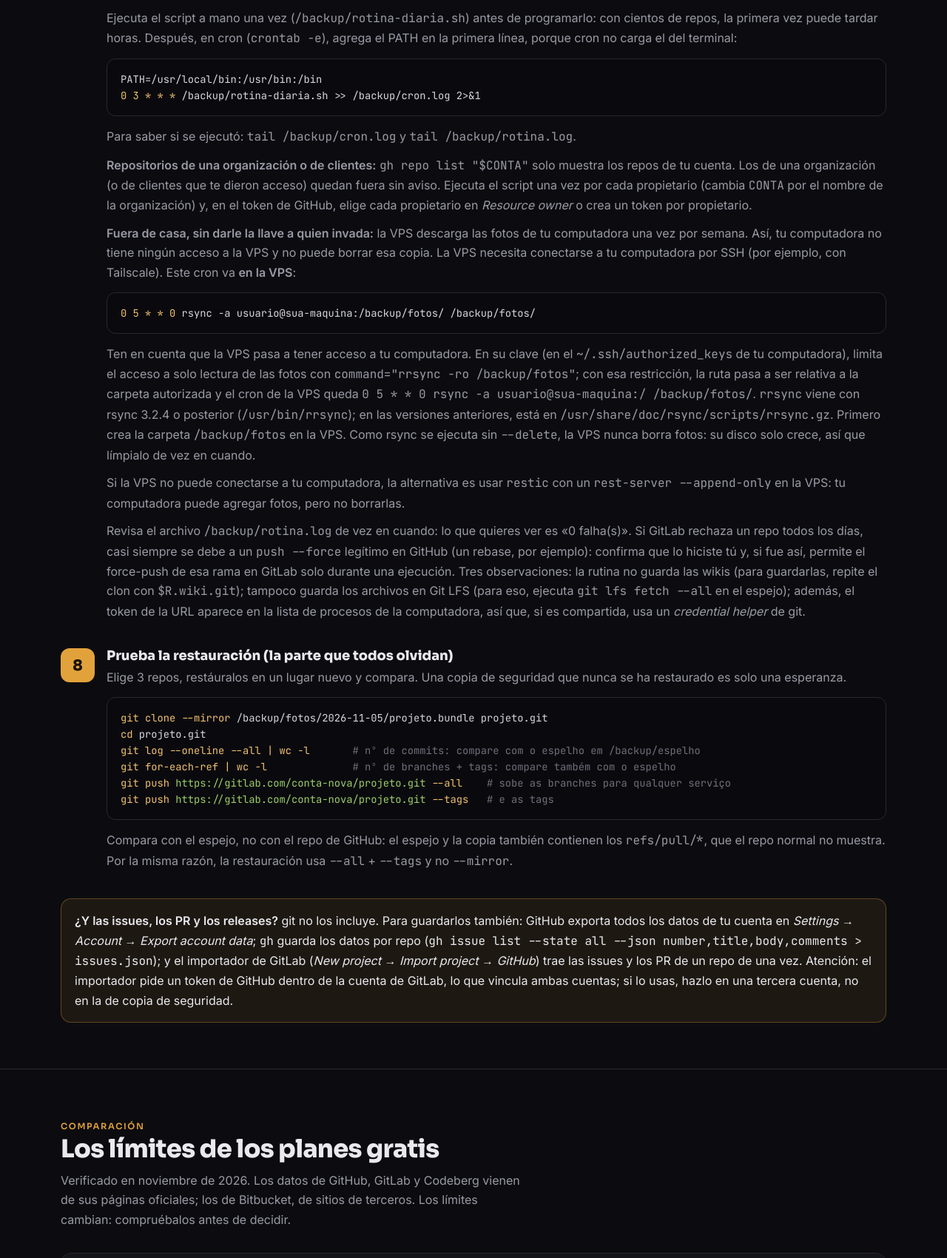
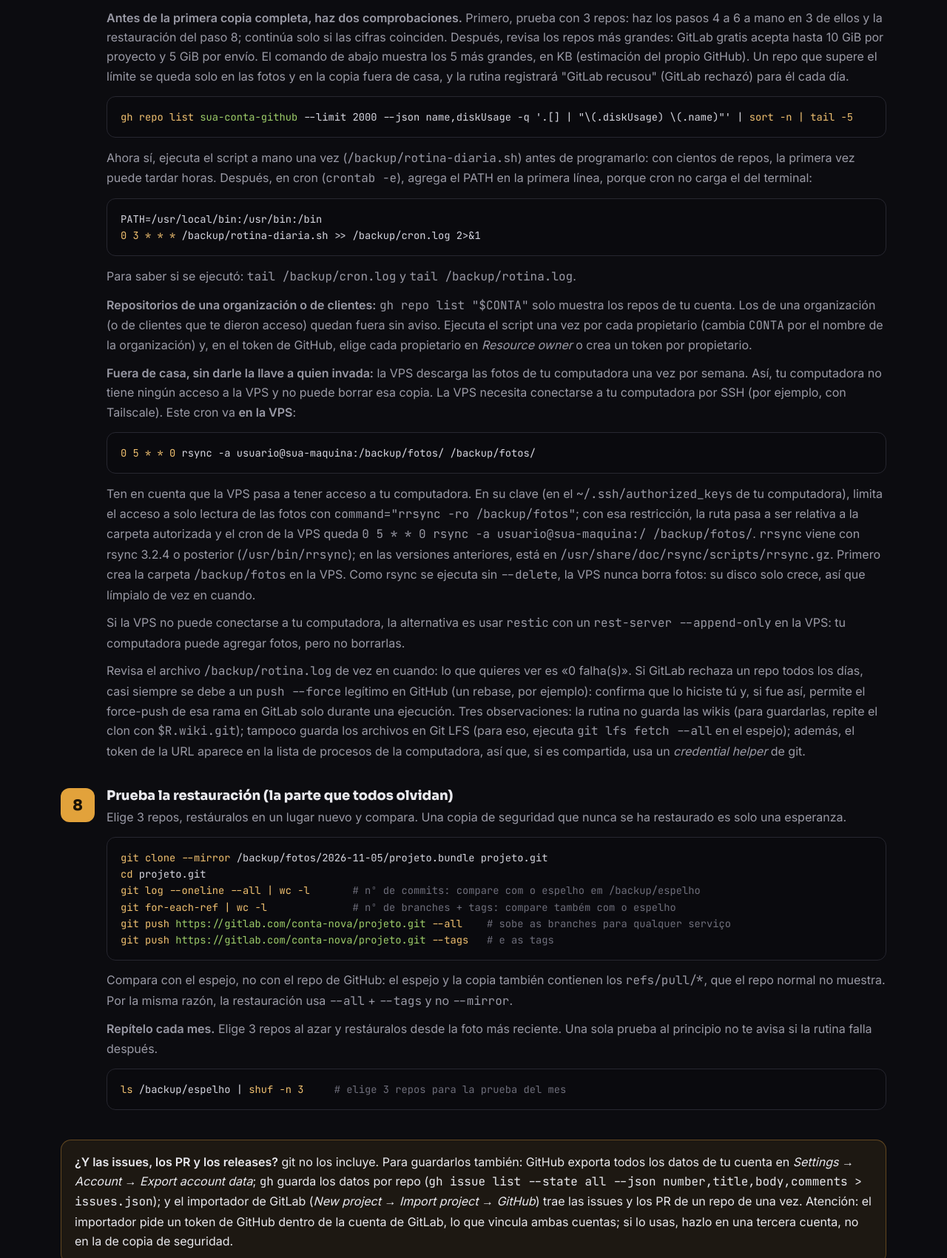
Before and after one commit to inematds/protegendo-seus-repos, a plain HTML site: page guia/es/index.html in a window 1280 px wide. Shown: the part 7923-9623 px from the top of the page at 74% size. Drawn offline with Linux system fonts and the light colour scheme.

Commit message:
guia: testar antes da cópia completa, conferir limites do GitLab e teste mensal (PT/EN/ES)
Co-Authored-By: Claude Opus 5.5 <noreply@anthropic.com>

```diff
--- a/guia/es/index.html
+++ b/guia/es/index.html
@@ -323,7 +323,9 @@ LISTA=$(gh repo list "$CONTA" --limit 2000 --json name -q '.[].name') &amp;&amp;
 <span class="c"># rotação: apaga fotos com mais de 35 dias, menos as do dia 01 (ficam como mensais; apague à mão as muito antigas)</span>
 find "$BASE/fotos" -mindepth 1 -maxdepth 1 -type d -mtime +35 ! -name '*-01' -exec rm -rf {} +
 echo "$DIA: $FALHAS falha(s)" &gt;&gt; "$BASE/rotina.log"</pre>
-    <p>Ejecuta el script a mano una vez (<code>/backup/rotina-diaria.sh</code>) antes de programarlo: con cientos de repos, la primera vez puede tardar horas. Después, en cron (<code>crontab -e</code>), agrega el PATH en la primera línea, porque cron no carga el del terminal:</p>
+    <p><b>Antes de la primera copia completa, haz dos comprobaciones.</b> Primero, prueba con 3 repos: haz los pasos 4 a 6 a mano en 3 de ellos y la restauración del paso 8; continúa solo si las cifras coinciden. Después, revisa los repos más grandes: GitLab gratis acepta hasta 10 GiB por proyecto y 5 GiB por envío. El comando de abajo muestra los 5 más grandes, en KB (estimación del propio GitHub). Un repo que supere el límite se queda solo en las fotos y en la copia fuera de casa, y la rutina registrará "GitLab recusou" (GitLab rechazó) para él cada día.</p>
+<pre><span class="k">gh repo list</span> <span class="s">sua-conta-github</span> --limit 2000 --json name,diskUsage -q '.[] | "\(.diskUsage) \(.name)"' | <span class="k">sort -n | tail -5</span></pre>
+    <p>Ahora sí, ejecuta el script a mano una vez (<code>/backup/rotina-diaria.sh</code>) antes de programarlo: con cientos de repos, la primera vez puede tardar horas. Después, en cron (<code>crontab -e</code>), agrega el PATH en la primera línea, porque cron no carga el del terminal:</p>
 <pre>PATH=/usr/local/bin:/usr/bin:/bin
 <span class="k">0 3 * * *</span> /backup/rotina-diaria.sh &gt;&gt; /backup/cron.log 2&gt;&amp;1</pre>
     <p>Para saber si se ejecutó: <code>tail /backup/cron.log</code> y <code>tail /backup/rotina.log</code>.</p>
@@ -345,6 +347,8 @@ echo "$DIA: $FALHAS falha(s)" &gt;&gt; "$BASE/rotina.log"</pre>
 <span class="k">git push</span> <span class="s">https://gitlab.com/conta-nova/projeto.git</span> <span class="k">--all</span>    <span class="c"># sobe as branches para qualquer serviço</span>
 <span class="k">git push</span> <span class="s">https://gitlab.com/conta-nova/projeto.git</span> <span class="k">--tags</span>   <span class="c"># e as tags</span></pre>
     <p>Compara con el espejo, no con el repo de GitHub: el espejo y la copia también contienen los <code>refs/pull/*</code>, que el repo normal no muestra. Por la misma razón, la restauración usa <code>--all</code> + <code>--tags</code> y no <code>--mirror</code>.</p>
+    <p><b>Repítelo cada mes.</b> Elige 3 repos al azar y restáuralos desde la foto más reciente. Una sola prueba al principio no te avisa si la rutina falla después.</p>
+<pre><span class="k">ls</span> /backup/espelho | <span class="k">shuf -n 3</span>     <span class="c"># elige 3 repos para la prueba del mes</span></pre>
   </div></div>
 
   <div class="alert"><b>¿Y las issues, los PR y los releases?</b> git no los incluye. Para guardarlos también: GitHub exporta todos los datos de tu cuenta en <i>Settings → Account → Export account data</i>; <code>gh</code> guarda los datos por repo (<code>gh issue list --state all --json number,title,body,comments &gt; issues.json</code>); y el importador de GitLab (<i>New project → Import project → GitHub</i>) trae las issues y los PR de un repo de una vez. Atención: el importador pide un token de GitHub dentro de la cuenta de GitLab, lo que vincula ambas cuentas; si lo usas, hazlo en una tercera cuenta, no en la de copia de seguridad.</div>
```
Also changed, not shown: guia/en/index.html (+5 -1 lines), guia/index.html (+5 -1 lines), 4 other files.
